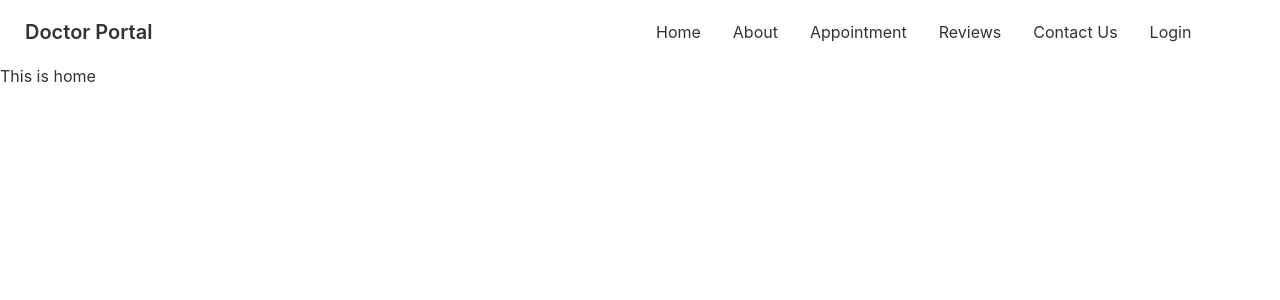
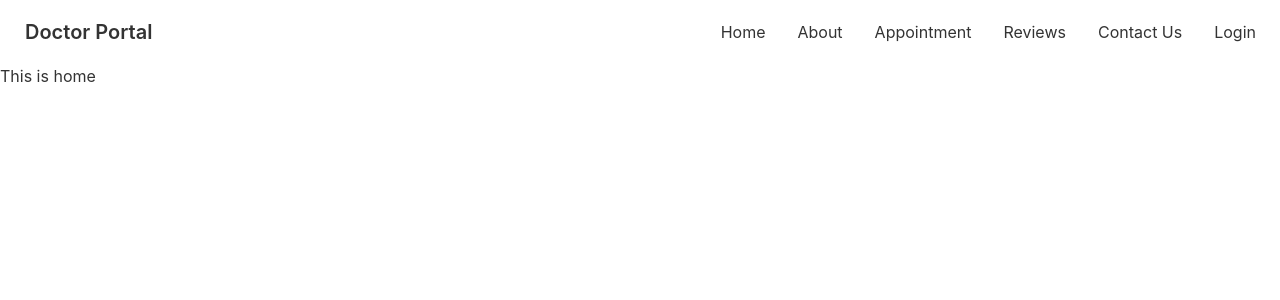
Before and after one commit to SEC-MASUM/doctors-portal-client, a React (Create React App) app: page / in a window 1280 px wide. Shown: the top 300 px of the page. Built offline with nearby package versions, Linux system fonts and the light colour scheme.

Commit message:
style : chanage some style such as navbar-end to positon right

```diff
--- a/src/Pages/Shared/Navbar/Navbar.js
+++ b/src/Pages/Shared/Navbar/Navbar.js
@@ -17,7 +17,7 @@ const Navbar = () => {
         <Link to="/reviews">Reviews</Link>
       </li>
       <li>
-        <Link to="/contact">Contact Us</Link>
+        <Link to="/contact" className="whitespace-nowrap">Contact Us</Link>
       </li>
       <li>
         <Link to="/login">Login</Link>
@@ -25,7 +25,7 @@ const Navbar = () => {
     </>
   );
   return (
-    <div class="navbar bg-base-100">
+    <div class="navbar bg-base-100 ">
       <div class="navbar-start">
         <div class="dropdown">
           <label tabindex="0" class="btn btn-ghost lg:hidden">
@@ -53,7 +53,7 @@ const Navbar = () => {
         </div>
         <a class="btn btn-ghost normal-case text-xl">Doctor Portal</a>
       </div>
-      <div class="navbar-center hidden lg:flex">
+      <div class="navbar-end hidden lg:flex">
         <ul class="menu menu-horizontal p-0">{menuItems}</ul>
       </div>
     </div>
```
